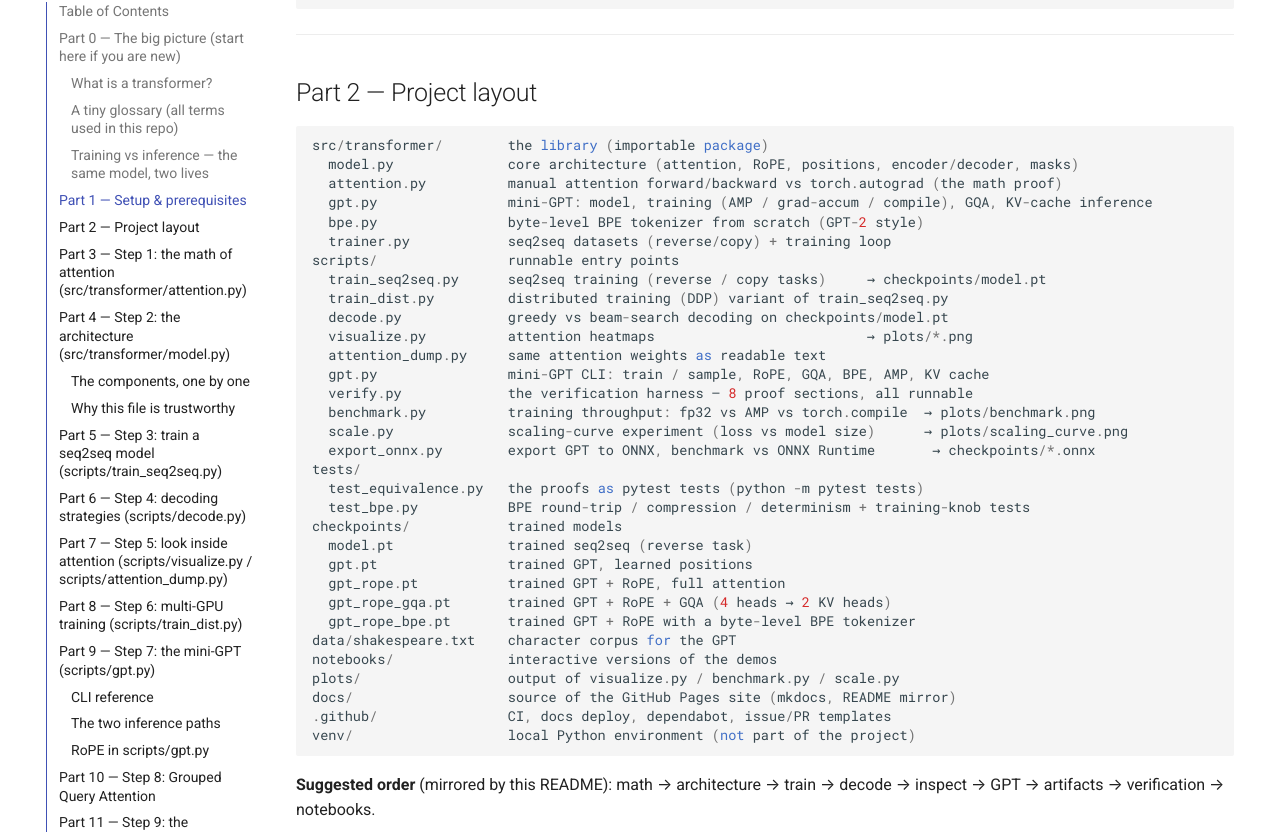
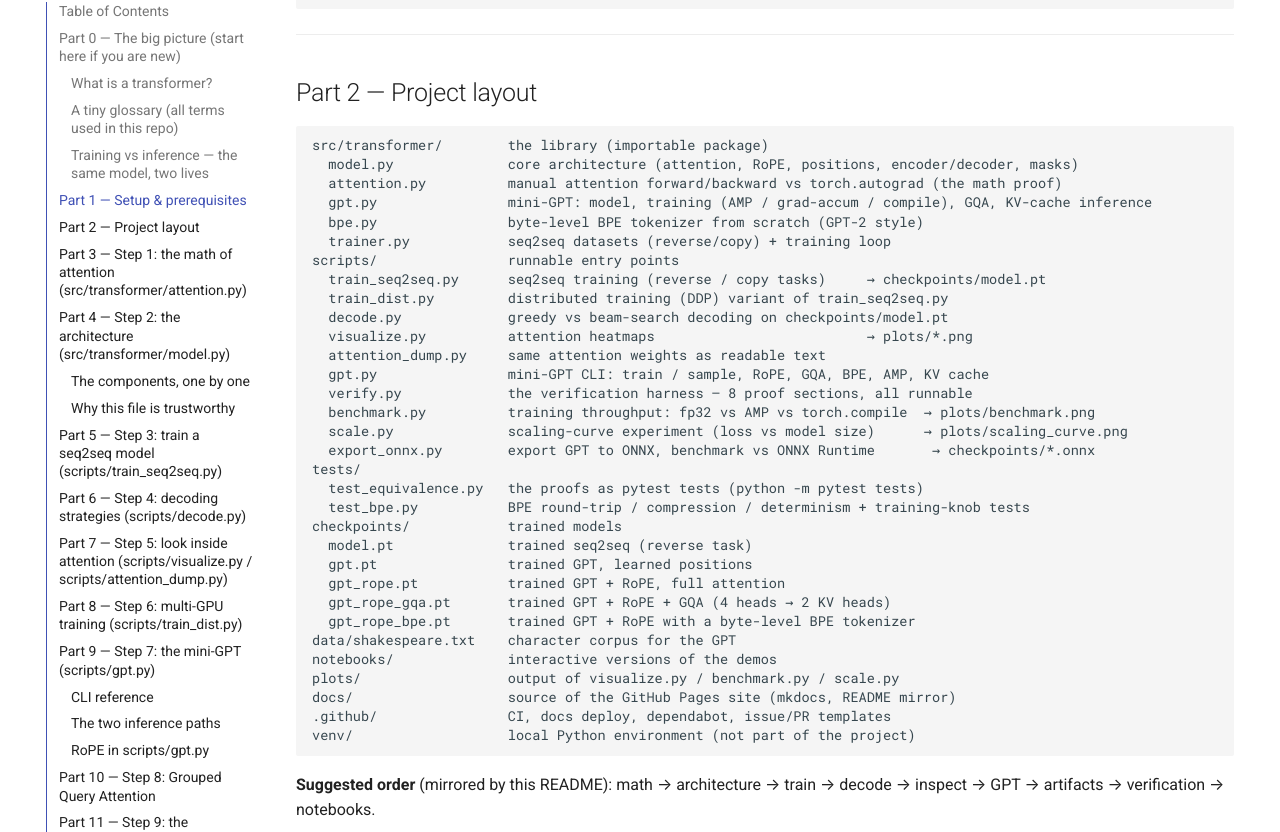
Before and after one commit to Priyansh-100/TensorForge, an MkDocs documentation site: the page built from docs/index.md, in a window 1280 px wide and 1400 px high, scrolled down 2957 px. Shown: the part 124-956 px from the top of the window. Built offline with MkDocs 1.6.1 and Material for MkDocs 9.7.7, drawn with Linux system fonts in a browser that asks for light colours; comment, search, counter and statistics services are not loaded; some of the changed text lies outside the part shown.

Commit message:
fix: update markdown extensions in mkdocs configuration for improved syntax highlighting

```diff
--- a/mkdocs.yml
+++ b/mkdocs.yml
@@ -15,7 +15,8 @@ theme:
 
 markdown_extensions:
   - admonition
-  - codehilite
+  - pymdownx.highlight
+  - pymdownx.superfences
   - tables
   - toc:
       permalink: true
```
